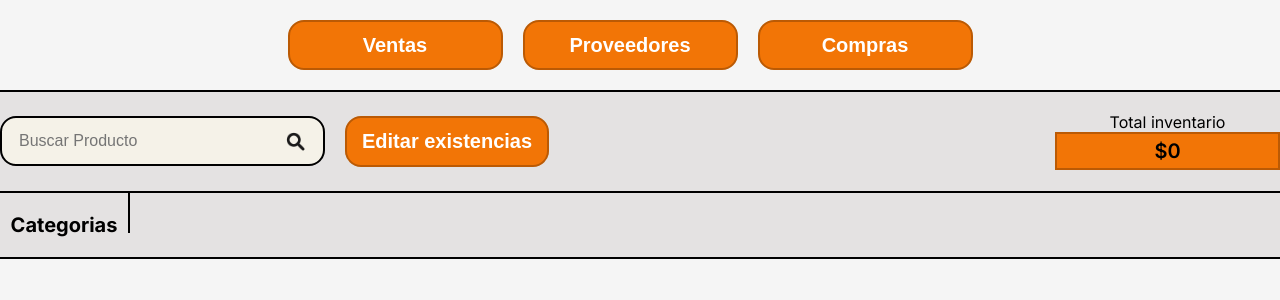
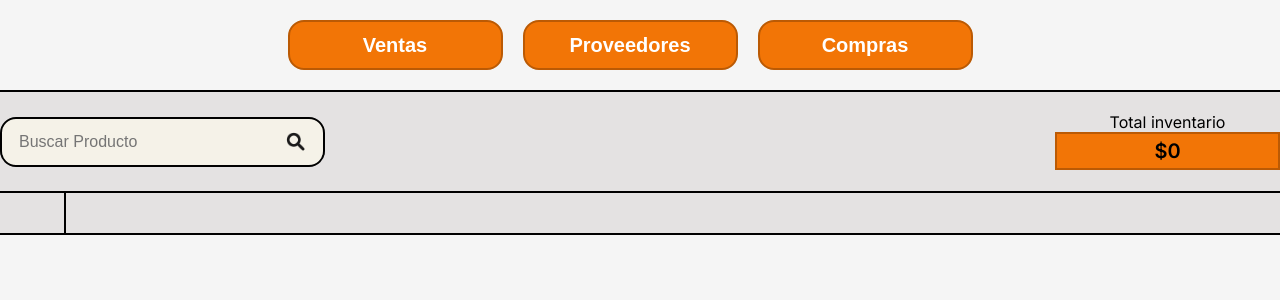
Before and after one commit to bit-armando/inventario, a Django app: page / in a window 1280 px wide. Shown: the part 100-400 px from the top of the page. Run offline with Django 5.2, Linux system fonts and the light colour scheme; data that the repository does not hold is empty.

Commit message:
se quito editar existencias del index

```diff
--- a/home/templates/Compras.html
+++ b/home/templates/Compras.html
@@ -46,8 +46,8 @@
 
                 <label for="clave">Clave: <br></label>
                 <select name="clave" id="clave">
-                {% for producto in inventario %}
-                    <option value="{{producto.producto.id_producto}}">{{ producto.producto.id_producto }}</option>
+                {% for producto in productos %}
+                    <option value="{{producto.id_producto}}">{{ producto.id_producto }}</option>
                 {% endfor %}
                 </select>
                 <br>
--- a/home/templates/inventario-principal.html
+++ b/home/templates/inventario-principal.html
@@ -21,12 +21,11 @@
     <section class="info-busqueda">
         <div class="container-body">
             <div class="izq">
-                <form action="#" method="post">
+                <form action="" method="get">
                     {% csrf_token %}
                     <input id="search" type="text" name="buscador" placeholder="Buscar Producto">
                     <input id="buscar" type="image" src="{% static "images/search.png" %}">
                 </form>
-                <button onclick="window.modal.showModal()">Editar existencias</button>
             </div>
 
             <div class="der">
@@ -36,47 +35,7 @@
         </div>
     </section>
 
-    <dialog class="modal" id="modal">
-        <div class="info-mod">
-            <h2>Editar existencias</h2>
-            <form action="#" method="post" class="editar">
-                <label for="editar">Categoria: <br></label>
-                <select name="categoria-form" id="categoria-form">
-                    <option value="Tampografia">Tampo</option>
-                    <option value="Serigrafia">Seri</option>
-                </select>
-                <br>
-                <label for="editar">Nombre {Descripcion}: <br></label>
-                <select name="descripcion-form" id="descripcion-form">
-                    <option value="Textil ahulada azul">Textil ahulada azul</option>
-                    <option value="Vinil roja">Vinil roja</option>
-                </select>
-                <br>
-                <label for="cant-nueva">Nueva Cantidad: <br></label>
-                <input type="text" id="cant-nueva">
-                <div class="actualizar">
-                    <input type="submit" value="Actualizar">
-                </div>
-            </form>
-            <button onclick="window.modal.close()">Cerrar</button>
-        </div>
-    </dialog>
-
     <section class="inventario-prin">
-        <div class="categoria">
-            <div class="cat-check">
-                <p id="titulo-cat">Categorias</p>
-                <form action="#" method="post">
-                    {% csrf_token %}
-                    {% for categoria in categorias %}
-                    <div class="cat">
-                        <p class="nombre-cat">{{ categoria.nombre }}</p>
-                        <input type="checkbox">
-                    </div>
-                    {% endfor %}
-                </form>
-            </div>
-        </div>
         <div class="inv">
             <div class="productos-img">
                 {% for producto in inventario %}
--- a/home/views.py
+++ b/home/views.py
@@ -101,10 +101,12 @@ class MostrarCompras(LoginRequiredMixin, ListView):
     def get_context_data(self, **kwargs):
         context = super().get_context_data(**kwargs)
         context['total_precio_unitario'] = self.calcular_total()
+        context['productos'] = Producto.objects.all()
 
         for producto in context['inventario']:
             producto.total = self.calcular_total_individual(producto.producto)
         return context
+
 
 @login_required
 def ventas(request):
@@ -180,7 +182,14 @@ class MostrarProductos(ListView):
     # paginate_by = 10
 
     def get_queryset(self):
-        return Inventario.objects.all()
+        if self.request.GET.get('buscador'):
+            query = self.request.GET.get('buscador')
+            return Inventario.objects.filter(
+                Q(producto__id_producto__icontains=query) |
+                Q(producto__categoria__nombre__icontains=query)
+            )
+        else:
+            return Inventario.objects.all()
 
     def calcular_total(self):
         total = 0
```
